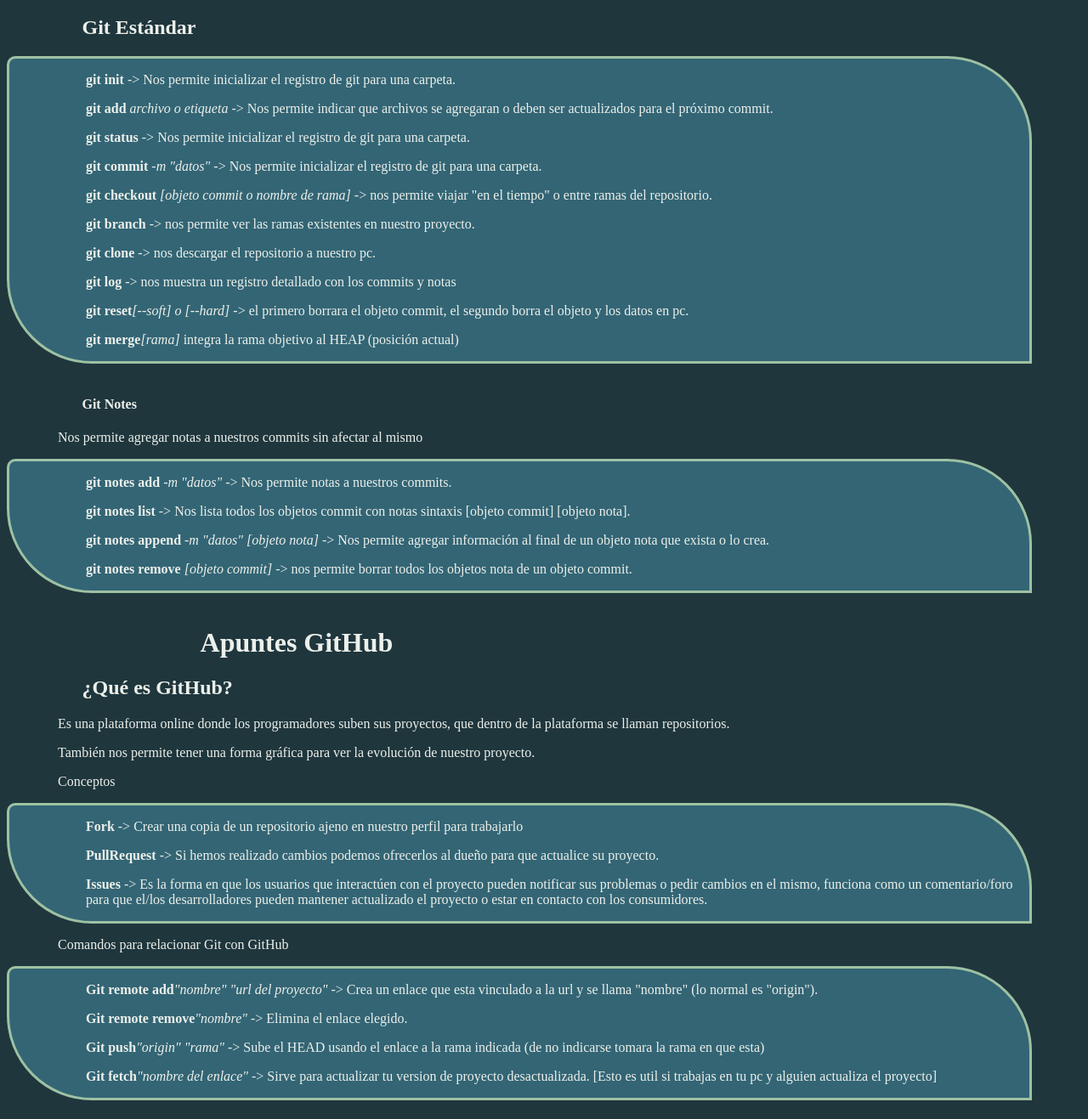
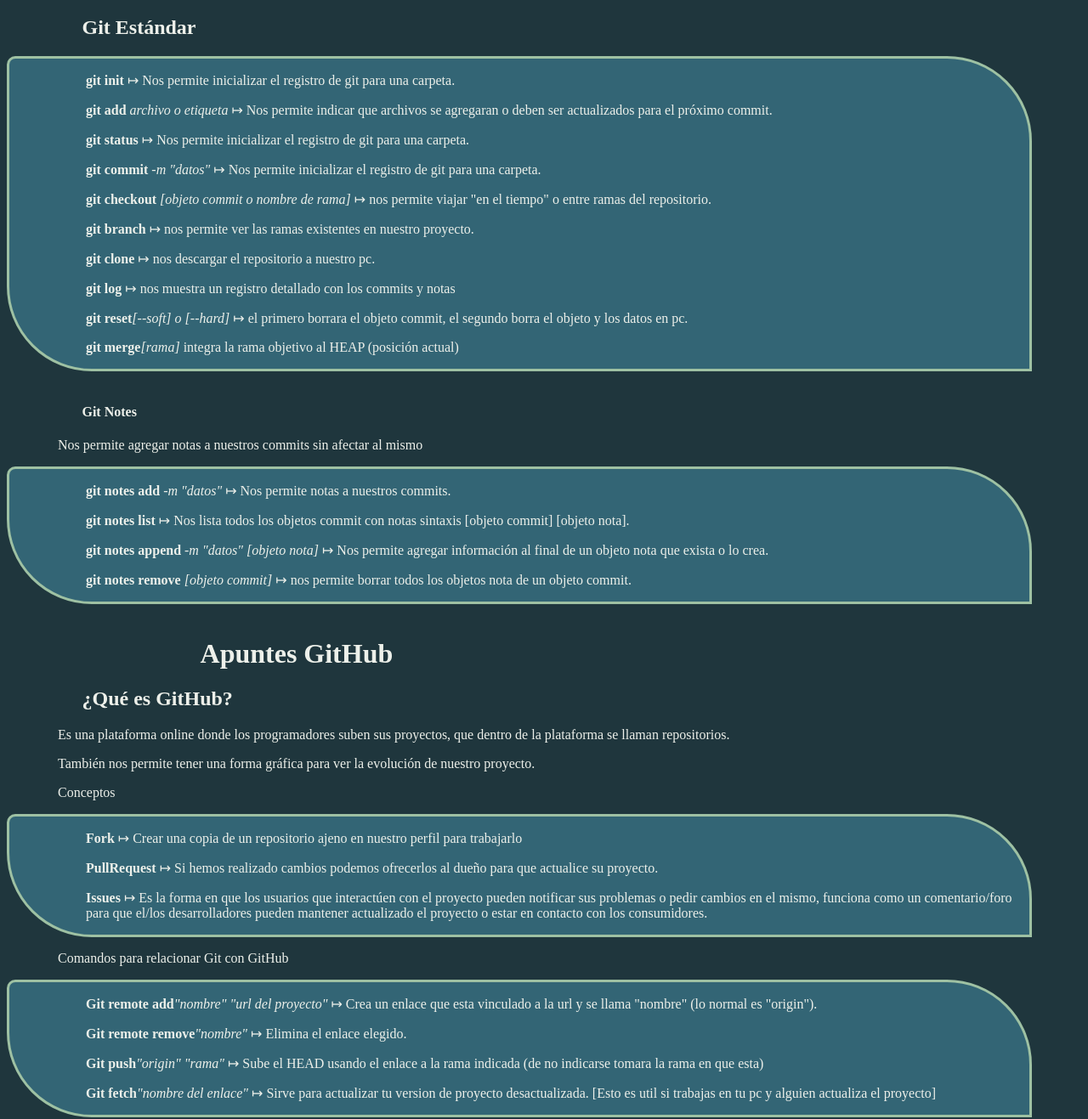
Before and after one commit to JavierBagatoli/AprendiendoGit, a plain HTML site: page index.html in a window 1280 px wide. Shown: the part 61-1378 px from the top of the page at 85% size. Drawn offline with Linux system fonts and the light colour scheme.

Commit message:
Nueva pagina Control de versiones

```diff
--- a/estilo.css
+++ b/estilo.css
@@ -29,3 +29,17 @@
     padding-left: 30px;
     text-align: left;
 }
+
+.anotacion{
+    width: 80%;
+    padding: 5px 15px;
+    background-color: #1F363D;
+    border-style: dotted;
+    border-radius: 0px;
+    border-color: #9EC1A3;
+    transition: 0.3s;
+}
+.anotacion:hover{
+    border-radius: 30px;
+    border-style: solid;
+}
--- a/index.html
+++ b/index.html
@@ -12,15 +12,15 @@
     <h2>Git Estándar</h2>
     <div class="tarjeta">
         <div class="tarjetaCuerpo">
-            <p><b>git init</b> -> Nos permite inicializar  el registro de git para una carpeta.</p>
-            <p><b>git add</b> <i>archivo o etiqueta</i> -> Nos permite indicar que archivos se agregaran o deben ser actualizados para el próximo  commit.</p>
-            <p><b>git status</b> -> Nos permite inicializar el registro de git para una carpeta.</p>
-            <p><b>git commit</b> <i>-m "datos"</i> -> Nos permite inicializar el registro de git para una carpeta.</p>
-            <p><b>git checkout</b> <i>[objeto commit o nombre de rama]</i> -> nos permite viajar "en el tiempo" o entre ramas del repositorio.</p>
-            <p><b>git branch</b> -> nos permite ver las ramas existentes en nuestro proyecto.</p>
-            <p><b>git clone</b> -> nos descargar el repositorio a nuestro pc.</p>
-            <p><b>git log</b> -> nos muestra un registro detallado con los commits y notas</p>
-            <p><b>git reset</b><i>[--soft] o [--hard]</i> -> el primero borrara el objeto commit, el segundo borra el objeto y los datos en pc.<p>
+            <p><b>git init</b> ↦ Nos permite inicializar  el registro de git para una carpeta.</p>
+            <p><b>git add</b> <i>archivo o etiqueta</i> ↦ Nos permite indicar que archivos se agregaran o deben ser actualizados para el próximo  commit.</p>
+            <p><b>git status</b> ↦ Nos permite inicializar el registro de git para una carpeta.</p>
+            <p><b>git commit</b> <i>-m "datos"</i> ↦ Nos permite inicializar el registro de git para una carpeta.</p>
+            <p><b>git checkout</b> <i>[objeto commit o nombre de rama]</i> ↦ nos permite viajar "en el tiempo" o entre ramas del repositorio.</p>
+            <p><b>git branch</b> ↦ nos permite ver las ramas existentes en nuestro proyecto.</p>
+            <p><b>git clone</b> ↦ nos descargar el repositorio a nuestro pc.</p>
+            <p><b>git log</b> ↦ nos muestra un registro detallado con los commits y notas</p>
+            <p><b>git reset</b><i>[--soft] o [--hard]</i> ↦ el primero borrara el objeto commit, el segundo borra el objeto y los datos en pc.<p>
             <p><b>git merge</b><i>[rama]</i> integra la rama objetivo al HEAP (posición actual)</p>
         </div>
     </div>
@@ -29,10 +29,10 @@
     <p>Nos permite agregar notas a nuestros commits sin afectar al mismo</p>
     <div class="tarjeta">
         <div class="tarjetaCuerpo">
-            <p><b>git notes add</b> <i>-m "datos"</i> -> Nos permite notas a nuestros commits.</p>
-            <p><b>git notes list</b> -> Nos lista todos los objetos commit con notas sintaxis [objeto commit] [objeto nota].</p>
-            <p><b>git notes append</b> <i>-m "datos" [objeto nota]</i> -> Nos permite agregar información al final de un objeto nota que exista o lo crea.</p>
-            <p><b>git notes remove</b> <i>[objeto commit]</i> -> nos permite borrar todos los objetos nota de un objeto commit.</p>
+            <p><b>git notes add</b> <i>-m "datos"</i> ↦ Nos permite notas a nuestros commits.</p>
+            <p><b>git notes list</b> ↦ Nos lista todos los objetos commit con notas sintaxis [objeto commit] [objeto nota].</p>
+            <p><b>git notes append</b> <i>-m "datos" [objeto nota]</i> ↦ Nos permite agregar información al final de un objeto nota que exista o lo crea.</p>
+            <p><b>git notes remove</b> <i>[objeto commit]</i> ↦ nos permite borrar todos los objetos nota de un objeto commit.</p>
         </div>
     </div>
     <br/>
@@ -43,9 +43,9 @@
     <p>Conceptos</p>
     <div class="tarjeta">
         <div class="tarjetaCuerpo">
-            <p><b>Fork</b> -> Crear una copia de un repositorio ajeno en nuestro perfil para trabajarlo</p>
-            <p><b>PullRequest</b> -> Si hemos realizado cambios podemos ofrecerlos al dueño para que actualice su proyecto.</p>
-            <p><b>Issues</b> -> Es la forma en que los usuarios que interactúen con el proyecto pueden notificar sus problemas o
+            <p><b>Fork</b> ↦ Crear una copia de un repositorio ajeno en nuestro perfil para trabajarlo</p>
+            <p><b>PullRequest</b> ↦ Si hemos realizado cambios podemos ofrecerlos al dueño para que actualice su proyecto.</p>
+            <p><b>Issues</b> ↦ Es la forma en que los usuarios que interactúen con el proyecto pueden notificar sus problemas o
                  pedir cambios en el mismo, funciona como un comentario/foro para que el/los desarrolladores pueden mantener
                   actualizado el proyecto o estar en contacto con los consumidores.</p>
         </div>
@@ -53,10 +53,10 @@
     <p>Comandos para relacionar Git con GitHub</p>
     <div class="tarjeta">
         <div class="tarjetaCuerpo">
-            <p><b>Git remote add</b><i>"nombre" "url del proyecto"</i> -> Crea un enlace que esta vinculado a la url y se llama "nombre" (lo normal es "origin").</p>
-            <p><b>Git remote remove</b><i>"nombre"</i> -> Elimina el enlace elegido.</p>
-            <p><b>Git push</b><i>"origin" "rama"</i> -> Sube el HEAD usando el enlace a la rama indicada (de no indicarse tomara la rama en que esta)</p>
-            <p><b>Git fetch</b><i>"nombre del enlace"</i> -> Sirve para actualizar tu version de proyecto desactualizada. [Esto es util si trabajas en tu pc y alguien actualiza el proyecto]</p>
+            <p><b>Git remote add</b><i>"nombre" "url del proyecto"</i> ↦ Crea un enlace que esta vinculado a la url y se llama "nombre" (lo normal es "origin").</p>
+            <p><b>Git remote remove</b><i>"nombre"</i> ↦ Elimina el enlace elegido.</p>
+            <p><b>Git push</b><i>"origin" "rama"</i> ↦ Sube el HEAD usando el enlace a la rama indicada (de no indicarse tomara la rama en que esta)</p>
+            <p><b>Git fetch</b><i>"nombre del enlace"</i> ↦ Sirve para actualizar tu version de proyecto desactualizada. [Esto es util si trabajas en tu pc y alguien actualiza el proyecto]</p>
         </div>
     </div>
 </body>
```
Also changed, not shown: ControlDeVersionesGit.html (added, +42 -0 lines), 1 other file.
